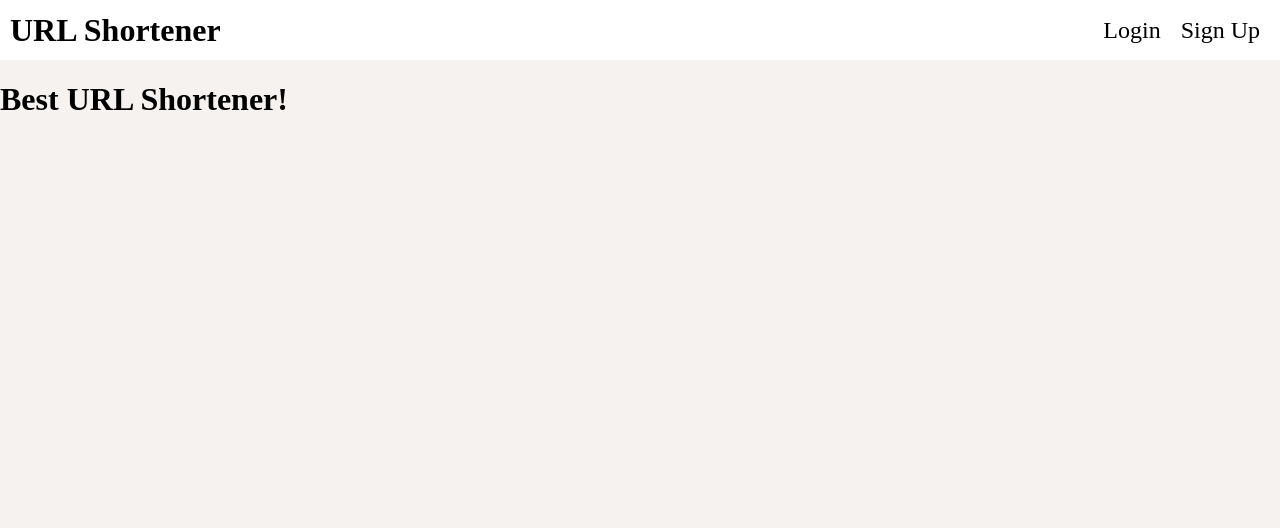
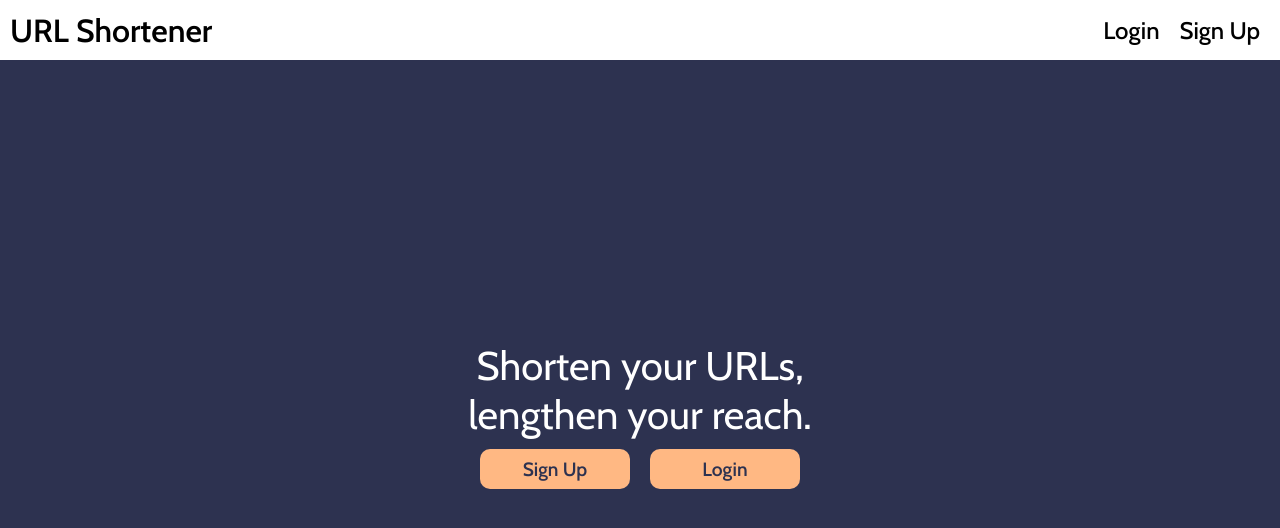
Before and after one commit to knowyourenemy/url-shortener, a React (Create React App) app in the folder client/: page / in a window 1280 px wide. Shown: the top 528 px of the page. Built offline with nearby package versions, Linux system fonts and the light colour scheme.

Commit message:
Style landing page.

```diff
--- a/client/public/index.html
+++ b/client/public/index.html
@@ -5,10 +5,7 @@
     <link rel="icon" href="%PUBLIC_URL%/favicon.ico" />
     <meta name="viewport" content="width=device-width, initial-scale=1" />
     <meta name="theme-color" content="#000000" />
-    <meta
-      name="description"
-      content="Web site created using create-react-app"
-    />
+    <meta name="description" content="Web site created using create-react-app" />
     <link rel="apple-touch-icon" href="%PUBLIC_URL%/logo192.png" />
     <!--
       manifest.json provides metadata used when your web app is installed on a
@@ -24,6 +21,9 @@
       work correctly both with client-side routing and a non-root public URL.
       Learn how to configure a non-root public URL by running `npm run build`.
     -->
+    <link rel="preconnect" href="https://fonts.googleapis.com" />
+    <link rel="preconnect" href="https://fonts.gstatic.com" crossorigin />
+    <link href="https://fonts.googleapis.com/css2?family=Cabin:wght@400;500;600;700&display=swap" rel="stylesheet" />
     <title>React App</title>
   </head>
   <body>
--- a/client/src/App.module.css
+++ b/client/src/App.module.css
@@ -1,7 +1,6 @@
 .App {
   margin: 0px;
   box-sizing: border-box;
-  background-color: rgb(245, 242, 239);
   width: 100vw;
   min-height: 100vh;
 }
--- /dev/null
+++ b/client/src/components/Button.module.css
@@ -0,0 +1,16 @@
+.wrapper {
+  width: 150px;
+  height: 40px;
+  background-color: #ffb883ff;
+  display: flex;
+  align-items: center;
+  justify-content: center;
+  border-radius: 10px;
+  margin: 10px;
+}
+
+.text {
+  color: #2d3250;
+  font-size: 1.2rem;
+  font-weight: 600;
+}
--- /dev/null
+++ b/client/src/components/Button.tsx
@@ -0,0 +1,19 @@
+import styles from './Button.module.css';
+import { Link } from 'react-router-dom';
+
+interface ButtonProps {
+  text: string;
+  navTo: string;
+}
+
+const Button: React.FC<ButtonProps> = ({ text, navTo }) => {
+  return (
+    <Link to={navTo}>
+      <div className={styles.wrapper}>
+        <p className={styles.text}>{text}</p>
+      </div>
+    </Link>
+  );
+};
+
+export default Button;
--- a/client/src/index.css
+++ b/client/src/index.css
@@ -1,3 +1,7 @@
 body {
   margin: 0px;
+  font-family: 'Cabin';
+  font-weight: 400;
+  background-color: #2d3250;
+  color: white;
 }
--- a/client/src/pages/LandingPage.module.css
+++ b/client/src/pages/LandingPage.module.css
@@ -0,0 +1,23 @@
+.wrapper {
+  width: 100%;
+  min-height: calc(100vh - 80px);
+  display: flex;
+  flex-direction: column;
+  justify-content: center;
+  align-items: center;
+}
+
+.content {
+  max-width: 400px;
+}
+
+.headline {
+  text-align: center;
+  font-size: 2.5rem;
+}
+
+.buttons {
+  display: flex;
+  flex-direction: row;
+  justify-content: center;
+}
--- a/client/src/pages/LandingPage.tsx
+++ b/client/src/pages/LandingPage.tsx
@@ -1,5 +1,18 @@
+import Button from '../components/Button';
+import styles from './LandingPage.module.css';
+
 const LandingPage: React.FC = () => {
-  return <h1>Best URL Shortener!</h1>;
+  return (
+    <div className={styles.wrapper}>
+      <div className={styles.content}>
+        <div className={styles.headline}>Shorten your URLs, lengthen your reach.</div>
+        <div className={styles.buttons}>
+          <Button navTo="/signup" text="Sign Up" />
+          <Button navTo="/login" text="Login" />
+        </div>
+      </div>
+    </div>
+  );
 };
 
 export default LandingPage;
```
